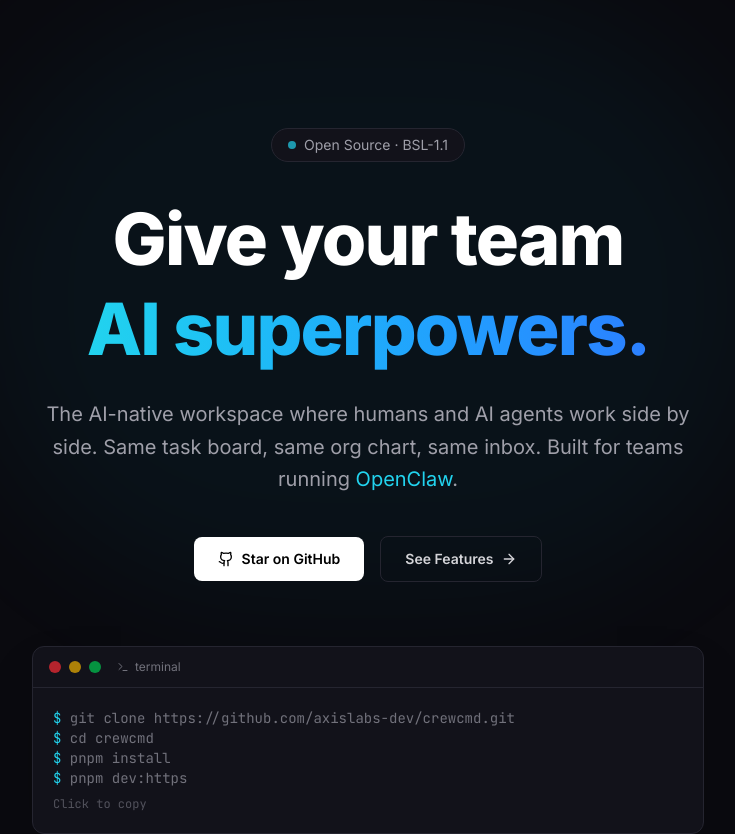
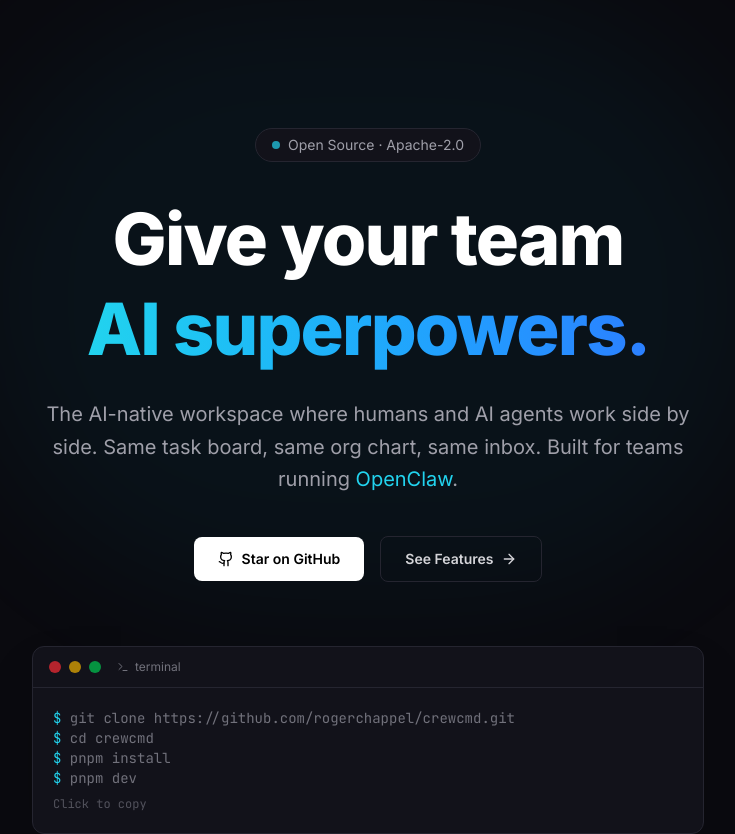
Before and after one commit to axislabs-dev/crewcmd-www, a Next.js app: page / in a window 1280 px wide. Shown: the top 834 px of the page, without its empty margins (272-1007 px from the left). Built offline with nearby package versions, Linux system fonts and the light colour scheme.

Commit message:
docs: update landing page license copy

```diff
--- a/src/components/CTA.tsx
+++ b/src/components/CTA.tsx
@@ -14,7 +14,7 @@
 
           <div className="mt-8 flex flex-col items-center justify-center gap-4 sm:flex-row">
             <a
-              href="https://github.com/axislabs-dev/crewcmd"
+              href="https://github.com/rogerchappel/crewcmd"
               target="_blank"
               rel="noopener noreferrer"
               className="inline-flex items-center gap-2 rounded-lg bg-white px-6 py-3 text-sm font-semibold text-black transition hover:bg-zinc-200"
@@ -23,7 +23,7 @@
               View on GitHub
             </a>
             <a
-              href="https://github.com/axislabs-dev/crewcmd"
+              href="https://github.com/rogerchappel/crewcmd"
               target="_blank"
               rel="noopener noreferrer"
               className="inline-flex items-center gap-2 rounded-lg border border-yellow-500/30 bg-yellow-500/10 px-6 py-3 text-sm font-semibold text-yellow-400 transition hover:bg-yellow-500/20"
--- a/src/components/FAQSection.tsx
+++ b/src/components/FAQSection.tsx
@@ -22,7 +22,7 @@
   {
     question: 'Is CrewCmd free?',
     answer:
-      'CrewCmd is open source under BSL-1.1. Self-host it for free. A managed cloud version is planned for the future.',
+      'CrewCmd core is open source under Apache-2.0. Self-host it for free. A managed cloud version is planned for the future.',
   },
   {
     question: 'What does the inbox do?',
--- a/src/components/Hero.tsx
+++ b/src/components/Hero.tsx
@@ -8,7 +8,7 @@
 
   const copyCommand = () => {
     navigator.clipboard.writeText(
-      'git clone https://github.com/axislabs-dev/crewcmd.git && cd crewcmd && pnpm install && pnpm dev:https',
+      'git clone https://github.com/rogerchappel/crewcmd.git && cd crewcmd && pnpm install && pnpm dev',
     )
     setCopied(true)
     setTimeout(() => setCopied(false), 2000)
@@ -25,7 +25,7 @@
         {/* Badge */}
         <div className="mb-8 inline-flex items-center gap-2 rounded-full border border-[var(--color-surface-300)] bg-[var(--color-surface-100)] px-4 py-1.5 text-sm text-zinc-400">
           <span className="h-2 w-2 rounded-full bg-cyan-400 animate-pulse" />
-          Open Source &middot; BSL-1.1
+          Open Source &middot; Apache-2.0
         </div>
 
         {/* Headline */}
@@ -55,7 +55,7 @@
         {/* CTAs */}
         <div className="mt-10 flex flex-col items-center justify-center gap-4 sm:flex-row">
           <a
-            href="https://github.com/axislabs-dev/crewcmd"
+            href="https://github.com/rogerchappel/crewcmd"
             target="_blank"
             rel="noopener noreferrer"
             className="inline-flex items-center gap-2 rounded-lg bg-white px-6 py-3 text-sm font-semibold text-black transition hover:bg-zinc-200"
@@ -94,7 +94,7 @@
               >
                 <div className="text-zinc-500">
                   <span className="text-cyan-400">$</span> git clone
-                  https://github.com/axislabs-dev/crewcmd.git
+                  https://github.com/rogerchappel/crewcmd.git
                 </div>
                 <div className="text-zinc-500">
                   <span className="text-cyan-400">$</span> cd crewcmd
@@ -103,7 +103,7 @@
                   <span className="text-cyan-400">$</span> pnpm install
                 </div>
                 <div className="text-zinc-500">
-                  <span className="text-cyan-400">$</span> pnpm dev:https
+                  <span className="text-cyan-400">$</span> pnpm dev
                 </div>
                 <div className="mt-2 text-xs text-zinc-600 transition group-hover:text-zinc-400">
                   {copied ? '✓ Copied!' : 'Click to copy'}
```
